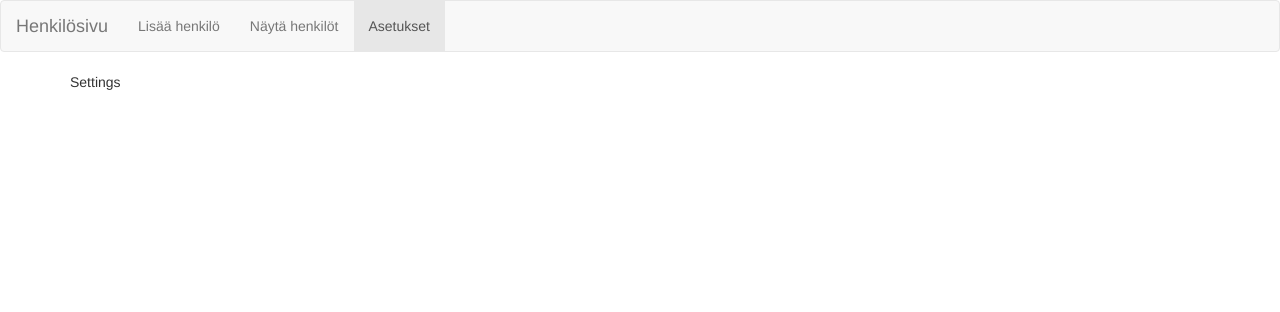
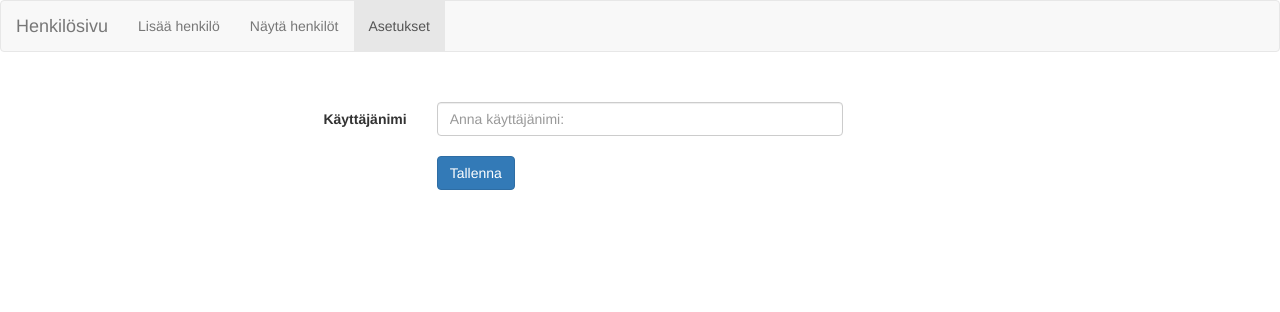
Before and after one commit to suomisim/php, a PHP site: page /Projekti/settings.php in a window 1280 px wide. Shown: the top 312 px of the page. Run offline with PHP 8.4, Linux system fonts and the light colour scheme.

Commit message:
Update projekti, version 2.0 is ready

```diff
--- a/Projekti/settings.php
+++ b/Projekti/settings.php
@@ -1,3 +1,14 @@
+<?php
+    session_start();
+
+    if (isset ( $_POST ["savekayttaja"] )) {
+        $kayttaja = $_POST["kayttaja"];
+        setcookie("kayttaja", $kayttaja, time() + 60*60*24*7); //luodaan keksi ja määritellään sen sisältö ja kestoaika viikko
+        header("location: index.php");
+        exit();
+    }
+
+?>
 <!DOCTYPE html>
 <html>
 <head>
@@ -19,10 +30,19 @@
         </div>
     </nav>
 
-    <div class="container">
-        <p>Settings</p>
-    </div>
-
+    <form class="form-horizontal" method="post">
+        <fieldset>
+            <p><br /></p>
+            <div class="form-group">
+                <label class="col-md-4 control-label">Käyttäjänimi</label>
+                <div class="col-md-4">
+                    <input name="kayttaja" placeholder="Anna käyttäjänimi:" class="form-control input-md" type="text" value="">
+                    <br />
+                    <button type="submit" name="savekayttaja" class="btn btn-primary">Tallenna</button>
+                </div>
+            </div>
+        </fieldset>
+    </form>
 
 
 
```
Also changed, not shown: Oppimispäiväkirja 2.md (added, +26 -0 lines), Projekti/index.php (+8 -1 lines).
